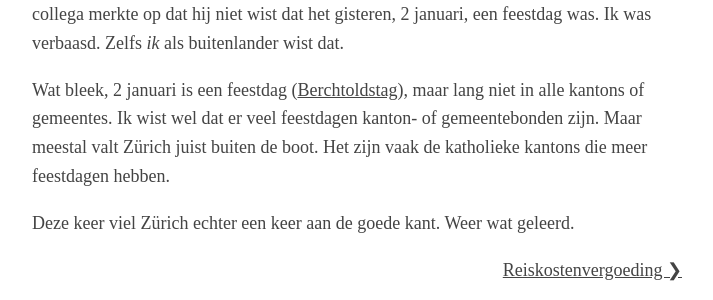
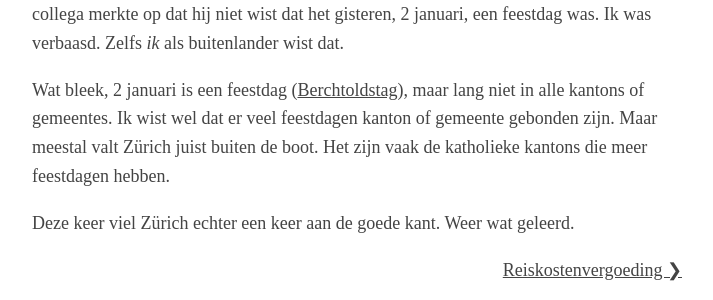
Before and after one commit to Roald87/roaldin.ch, a Jekyll site: the page built from _posts/2023-01-03-2-januari.md, in a window 1280 px wide. Shown: the part 329-629 px from the top of the page, without its empty margins (283-996 px from the left). Built offline with Jekyll 4.4.1, drawn with Linux system fonts in a browser that asks for light colours.

Commit message:
undo spelling chat gpt fixes

```diff
--- a/_posts/2023-01-03-2-januari.md
+++ b/_posts/2023-01-03-2-januari.md
@@ -5,6 +5,6 @@ title: "2 januari"
 
 Vandaag zaten we met vijf collega's te lunchen. Vier Zwitsers, één Nederlander. Een collega merkte op dat hij niet wist dat het gisteren, 2 januari, een feestdag was. Ik was verbaasd. Zelfs _ik_ als buitenlander wist dat.
 
-Wat bleek, 2 januari is een feestdag ([Berchtoldstag](https://de.wikipedia.org/wiki/Berchtoldstag)), maar lang niet in alle kantons of gemeentes. Ik wist wel dat er veel feestdagen kanton- of gemeentebonden zijn. Maar meestal valt Zürich juist buiten de boot. Het zijn vaak de katholieke kantons die meer feestdagen hebben.
+Wat bleek, 2 januari is een feestdag ([Berchtoldstag](https://de.wikipedia.org/wiki/Berchtoldstag)), maar lang niet in alle kantons of gemeentes. Ik wist wel dat er veel feestdagen kanton of gemeente gebonden zijn. Maar meestal valt Zürich juist buiten de boot. Het zijn vaak de katholieke kantons die meer feestdagen hebben.
 
 Deze keer viel Zürich echter een keer aan de goede kant. Weer wat geleerd.
```
Also changed, not shown: _posts/2023-01-04-brandhout.md (+1 -1 lines).
